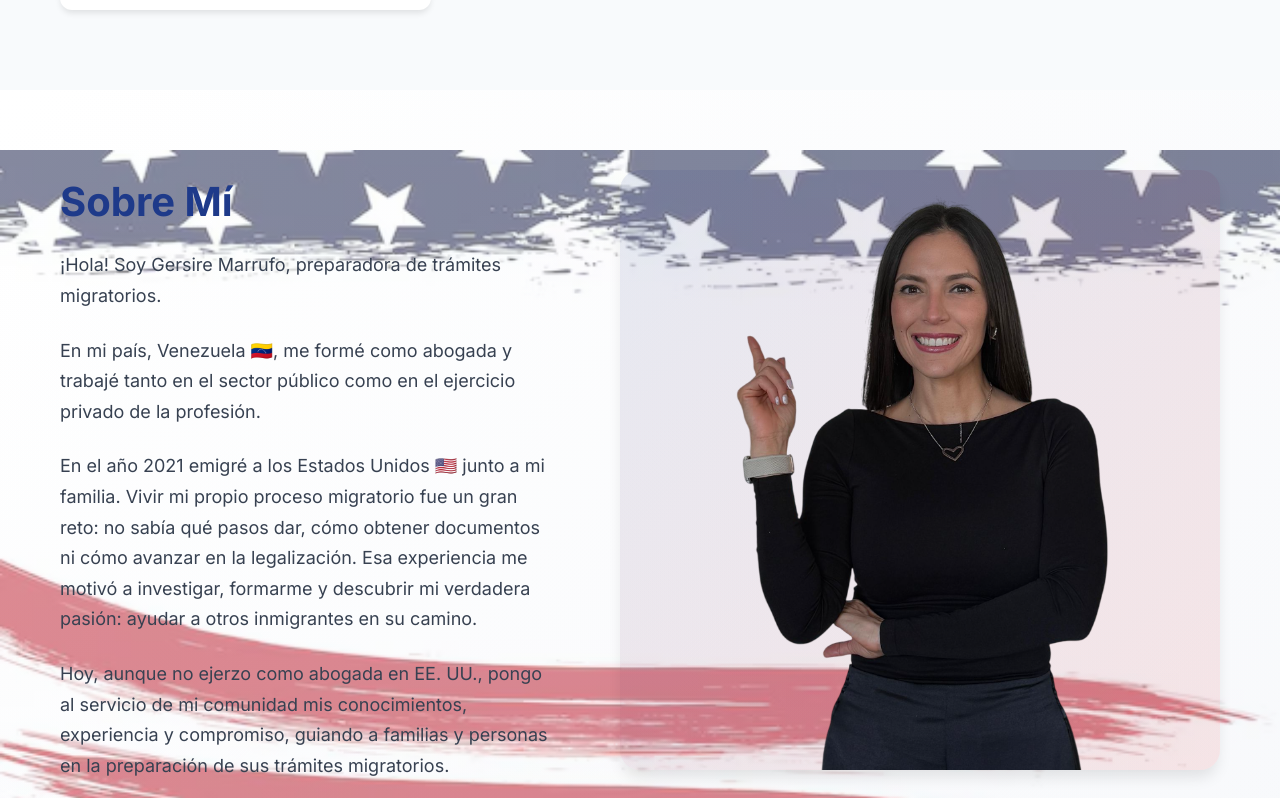
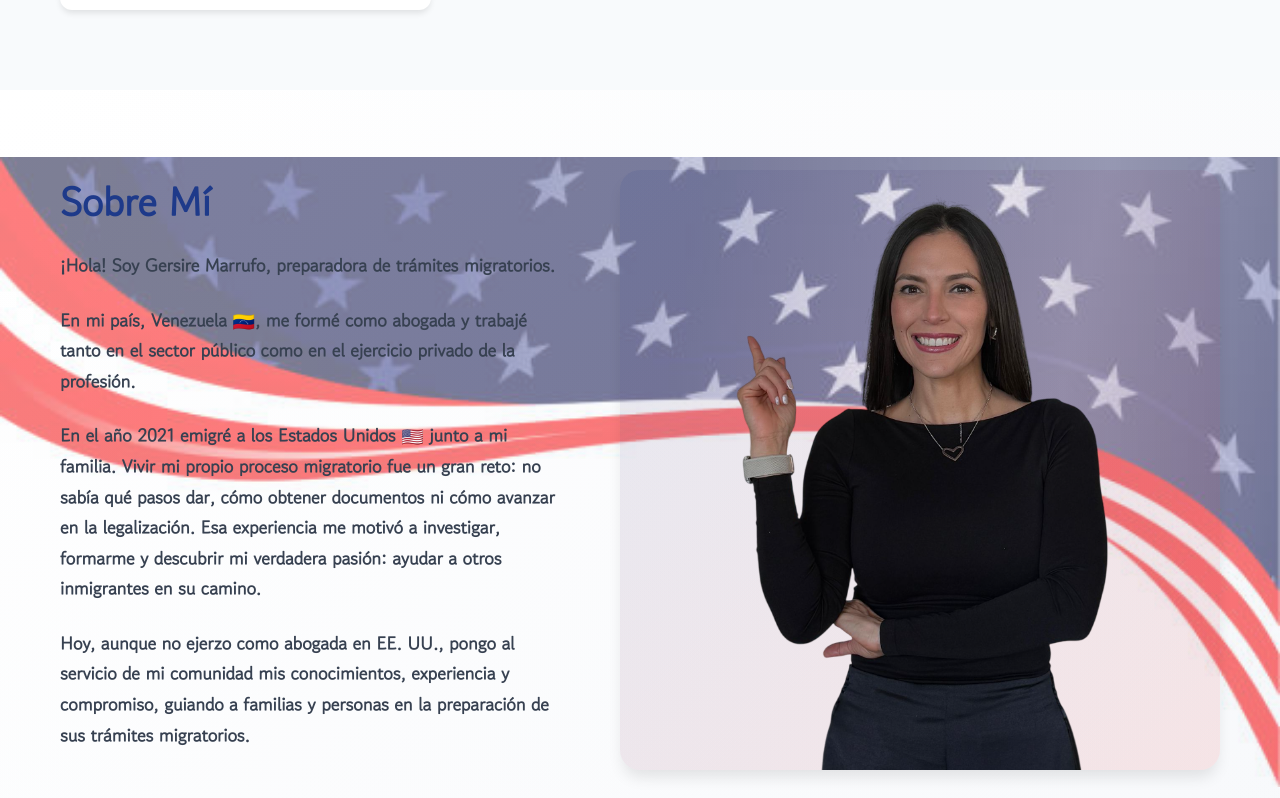
Before and after one commit to arrietarodolfo/webgersire, a plain HTML site: page index.html in a window 1280 px wide. Shown: the part 1939-2737 px from the top of the page. Drawn offline with Linux system fonts and the light colour scheme.

Commit message:
Tipografia

```diff
--- a/index.html
+++ b/index.html
@@ -5,7 +5,7 @@
     <meta name="viewport" content="width=device-width, initial-scale=1.0, maximum-scale=1.0, user-scalable=no">
     <title>Gersiré Marrufo - Preparadora de Trámites Migratorios</title>
     <link rel="stylesheet" href="styles.css">
-    <link href="https://fonts.googleapis.com/css2?family=Inter:wght@300;400;500;600;700&display=swap" rel="stylesheet">
+    <link href="https://fonts.googleapis.com/css2?family=Inter:wght@300;400;500;600;700&family=Gowun+Dodum&display=swap" rel="stylesheet">
     <link rel="stylesheet" href="https://cdnjs.cloudflare.com/ajax/libs/font-awesome/6.0.0/css/all.min.css">
 </head>
 <body>
--- a/styles.css
+++ b/styles.css
@@ -18,7 +18,7 @@
 }
 
 body {
-    font-family: 'Inter', sans-serif;
+    font-family: 'Gowun Dodum', sans-serif;
     line-height: 1.6;
     color: var(--dark-gray);
     background-color: var(--primary-white);
@@ -441,7 +441,7 @@ html {
 /* About Section */
 .about {
     padding: 80px 0;
-    background: linear-gradient(135deg, rgba(255, 255, 255, 0.45) 0%, rgba(248, 250, 252, 0.45) 100%), url('assets/banner2.avif');
+    background: linear-gradient(135deg, rgba(255, 255, 255, 0.45) 0%, rgba(248, 250, 252, 0.45) 100%), url('assets/bannerflag2.jpg');
     background-size: contain;
     background-position: center;
     background-repeat: no-repeat;
@@ -474,6 +474,7 @@ html {
     color: var(--dark-gray);
     margin-bottom: 1.5rem;
     line-height: 1.7;
+    font-weight: 700;
 }
 
 .about-features {
```
Also changed, not shown: assets/bannerflag2.jpg (renamed from assets/istockphoto-1186813825-612x612.jpg), assets/bannerflag3.avif (added).
